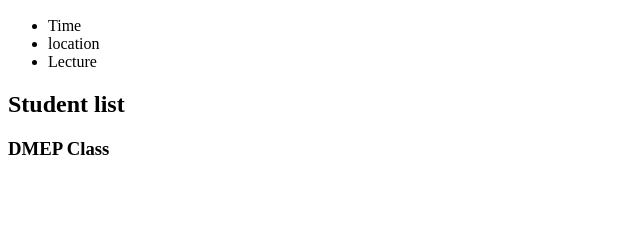
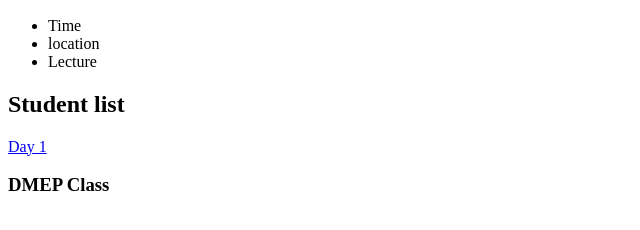
Before and after one commit to lyrtclouds/lyrtclouds.github.io, a plain HTML site: page index.html in a window 1280 px wide. Shown: the part 136-366 px from the top of the page, without its empty margins (0-640 px from the left). Drawn offline with Linux system fonts and the light colour scheme.

Commit message:
Update index.html

```diff
--- a/index.html
+++ b/index.html
@@ -12,6 +12,7 @@
       <li>Lecture</li>
     </ul>
     <h2>Student list</h2>
+    <a href="https://docs.google.com/presentation/d/1BE959TyjkuupOdOximVH26BGBUvZqKDWpJFd5xCbwI0/edit#slide=id.g2407bb8276_2_126">Day 1</a>
     <h3>DMEP Class</h3>
   </body>
 </html>
```
